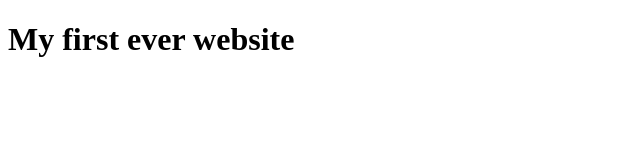
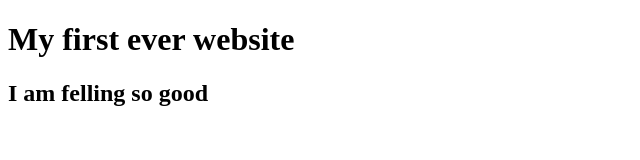
Before and after one commit to alamin513/my-first-website, a plain HTML site: page index.html in a window 1280 px wide. Shown: the whole page, without its empty margins (0-640 px from the left). Drawn offline with Linux system fonts and the light colour scheme.

Commit message:
felling good

```diff
--- a/index.html
+++ b/index.html
@@ -8,5 +8,6 @@
 </head>
 <body>
     <h1>My first ever website</h1>
+    <h2>I am felling so good</h2>
 </body>
 </html>
```
